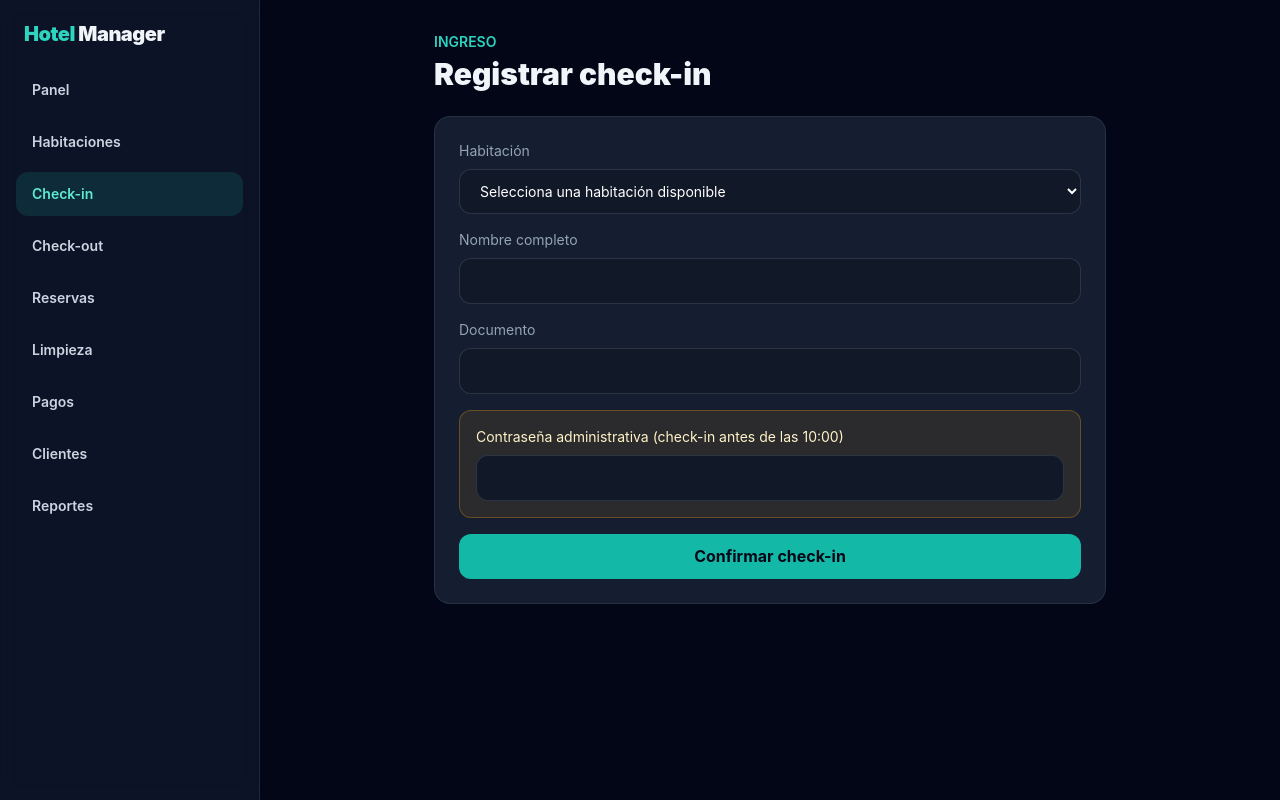
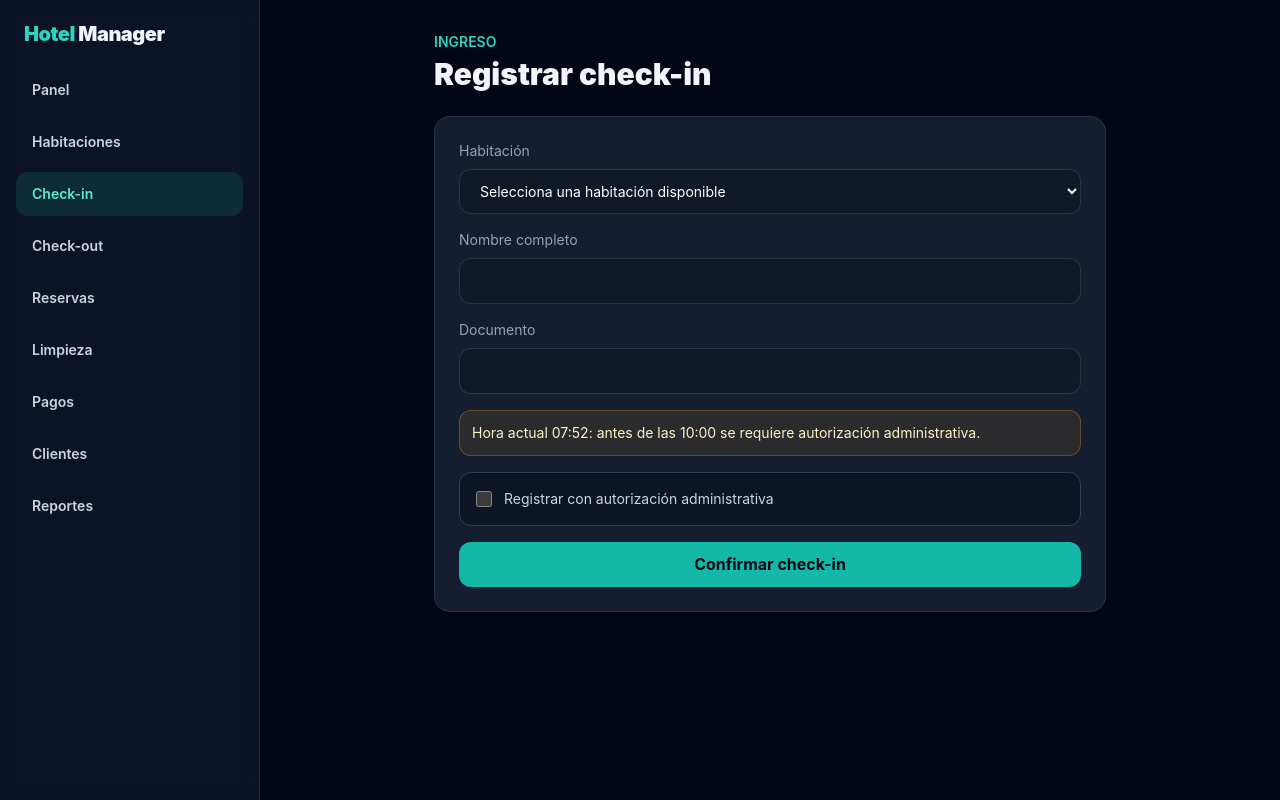
Before and after one commit to DiegoVillanueva32/Sistema-hotelero, a Flask app: page /checkin in a window 1280 px wide. Run offline with Flask 3, Linux system fonts and the light colour scheme; some libraries are stand-ins or nearby versions.

Commit message:
Ajustar autorizacion administrativa del check-in
Co-authored-by: Copilot <223556219+Copilot@users.noreply.github.com>

```diff
--- a/app/routes/main.py
+++ b/app/routes/main.py
@@ -80,8 +80,14 @@ def checkin():
     requiere_autorizacion = ahora.hour < 10
 
     if request.method == "POST":
+        autorizacion_administrativa = request.form.get("administrador") == "1"
+
+        if requiere_autorizacion and not autorizacion_administrativa:
+            flash("Antes de las 10:00 debe marcar la autorización administrativa e ingresar la contraseña del administrador.", "error")
+            return redirect(url_for("main.checkin"))
+
         autorizado = not requiere_autorizacion
-        if requiere_autorizacion:
+        if autorizacion_administrativa:
             password_ingresada = request.form.get("password_admin", "")
             autorizado = validar_password_admin(password_ingresada)
             if not autorizado:
--- a/templates/checkin.html
+++ b/templates/checkin.html
@@ -15,13 +15,31 @@
     <label class="block text-sm text-slate-400">Nombre completo<input class="input-dark mt-2" name="nombre" autocomplete="name" required></label>
     <label class="block text-sm text-slate-400">Documento<input class="input-dark mt-2" name="documento" autocomplete="off" required></label>
     {% if requiere_autorizacion %}
-    <label class="block rounded-xl border border-amber-500/30 bg-amber-500/10 p-4 text-sm text-amber-100">Contraseña administrativa (check-in antes de las 10:00)
-      <input class="input-dark mt-2" name="password_admin" type="password" autocomplete="current-password" required>
-    </label>
+    <p class="rounded-xl border border-amber-500/30 bg-amber-500/10 p-3 text-sm text-amber-100">Hora actual {{ hora_actual }}: antes de las 10:00 se requiere autorización administrativa.</p>
     {% else %}
     <p class="rounded-xl border border-teal-500/30 bg-teal-500/10 p-3 text-sm text-teal-200">Hora actual {{ hora_actual }}: check-in autorizado sin contraseña.</p>
     {% endif %}
+
+    <label class="flex items-center gap-3 rounded-xl border border-slate-700 bg-slate-950/40 p-4 text-sm text-slate-300">
+      <input type="checkbox" name="administrador" value="1" id="autorizacion_admin" class="h-4 w-4 accent-teal-500">
+      Registrar con autorización administrativa
+    </label>
+    <input type="hidden" name="password_admin" id="password_admin">
+
     <button class="btn w-full bg-teal-500 text-slate-950" {% if not habitaciones %}disabled{% endif %}>Confirmar check-in</button>
   </form>
 </div>
+<script>
+  document.querySelector('.card form')?.addEventListener('submit', function (event) {
+    const checkbox = document.getElementById('autorizacion_admin');
+    if (!checkbox.checked) return;
+
+    const password = window.prompt('Ingresa la contraseña del administrador:');
+    if (password === null || password === '') {
+      event.preventDefault();
+      return;
+    }
+    document.getElementById('password_admin').value = password;
+  });
+</script>
 {% endblock %}
```
